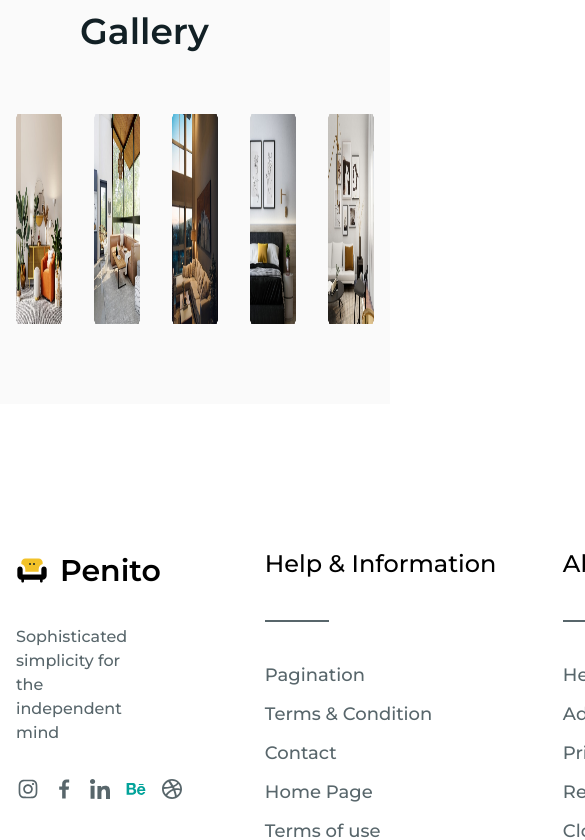
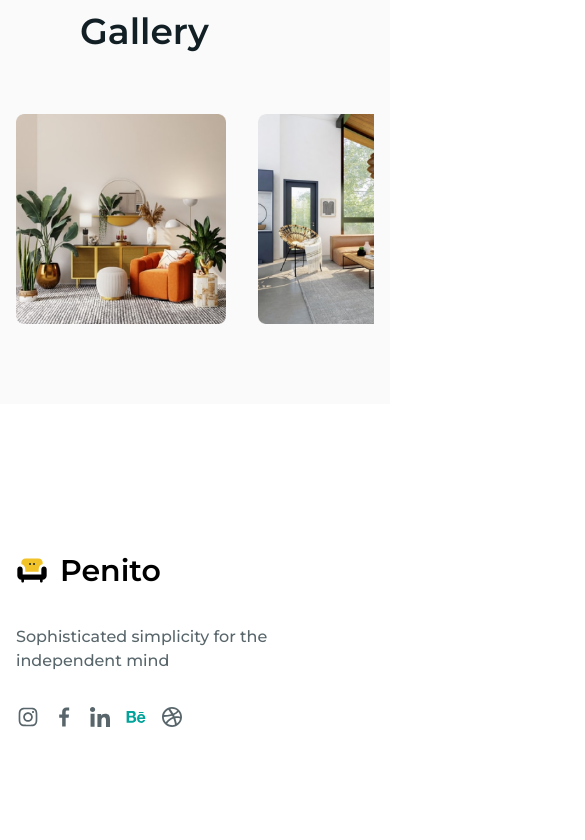
Before and after one commit to LadenikaPeter/penito-furniture, a React (Vite) app: page / in a window 390 px wide. Shown: the part 9526-10366 px from the top of the page, 585 px wide, since content can reach past the window. Built offline with nearby package versions, Linux system fonts and the light colour scheme.

Commit message:
responsiveness

```diff
--- a/src/components/Footer.jsx
+++ b/src/components/Footer.jsx
@@ -9,7 +9,7 @@ export default function Footer() {
   return (
     <section id="footer__section" className="pt-[144px] pb-[50px]">
       <div className="max-w-7xl mx-auto px-4 sm:px-6 lg:px-8">
-        <div className="flex gap-[136px] ">
+        <div className="flex gap-[136px] flex-wrap max-[766px]:flex-col">
           <div className="flex flex-col gap-8 w-[285px]">
             <div className="flex gap-2 ">
               <img src="src/assets/icon.svg" alt="Logo" />
@@ -31,10 +31,10 @@ export default function Footer() {
               })}
             </div>
           </div>
-          <div className="flex gap-[66px]">
+          <div className="flex gap-[66px] flex-wrap max-[766px]:flex-col">
             {INFO.map((item) => {
               return (
-                <div className="w-[232px]">
+                <div className="">
                   <h4 className="text-2xl font-medium">{item.title}</h4>
                   <hr className="w-16 border-solid border-[1.5px] border-[#58666B] my-10" />
                   <ul className="flex flex-col gap-3">
--- a/src/constants/Footer.js
+++ b/src/constants/Footer.js
@@ -25,16 +25,10 @@ export const INFO = [
       "Delivery",
       "Legal Notice",
       "Documentation",
-      "Secure Paymenyt",
+      "Secure Payment",
       "Stores",
     ],
   },
 ];
 
-export const SOCIALS = [
-  "ig",
-  "facebook",
-  "linkedin",
-  "behance",
-  "dribble"
-]
+export const SOCIALS = ["ig", "facebook", "linkedin", "behance", "dribble"];
--- a/src/pages/Home.jsx
+++ b/src/pages/Home.jsx
@@ -254,14 +254,15 @@ export default function Home() {
           <h1 className="text-[#122025] font-semibold text-[36px] mb-[56px] pl-16">
             Visit Our Instagram Gallery
           </h1>
-          <div className="flex gap-8 justify-center">
+          <div className="min-w-full overflow-x-auto">
+            <div className="flex gap-8 min-[1250px]:justify-center ">
               {GALLERY.map((item) => {
                 return (
                   <div className="relative group">
                     <img
                       src={`src/assets/gallery/${item}.png`}
                       alt="image"
-                    className="w-[210px] h-[210px]"
+                      className="min-w-[210px] h-[210px]"
                     />
                     <div class="absolute inset-0 rounded-lg  opacity-0 flex items-center justify-center group-hover:opacity-60 group-hover:bg-black transition-opacity">
                       <img src="src/assets/instagram-outlined.svg" />
@@ -271,6 +272,7 @@ export default function Home() {
               })}
             </div>
           </div>
+        </div>
       </section>
       <Footer />
     </>
```
Lines whose indentation alone changed are shown as unchanged.
